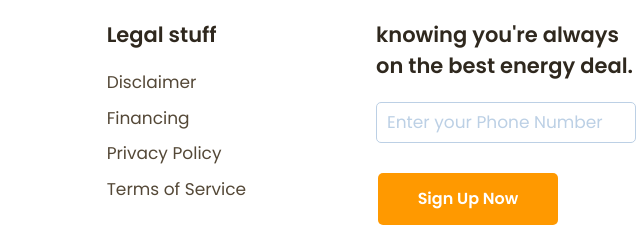
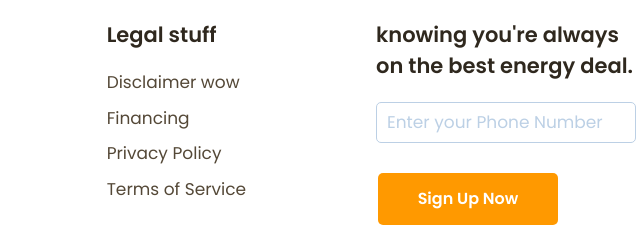
Before and after one commit to netnaho/project_productly, a plain HTML site: page index.html in a window 1280 px wide. Shown: the part 4535-4775 px from the top of the page, 538-1178 px from the left. Drawn offline with Linux system fonts and the light colour scheme.

Commit message:
Update index.html

```diff
--- a/index.html
+++ b/index.html
@@ -275,7 +275,7 @@
           <div>
             <h3>Legal stuff</h3>
             <ul class="list">
-              <li><a class="link--none" href="#">Disclaimer</a></li>
+              <li><a class="link--none" href="#">Disclaimer wow</a></li>
               <li><a class="link--none" href="#">Financing</a></li>
               <li><a class="link--none" href="#">Privacy Policy</a></li>
               <li><a class="link--none" href="#">Terms of Service</a></li>
```
